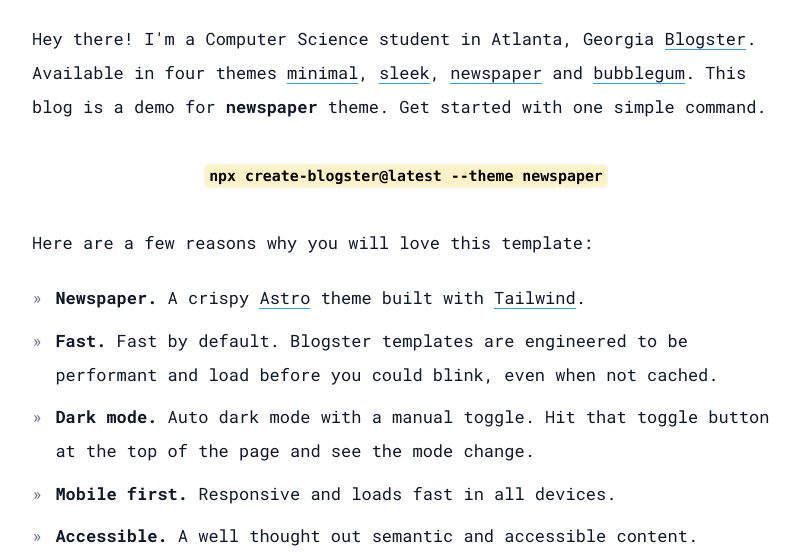
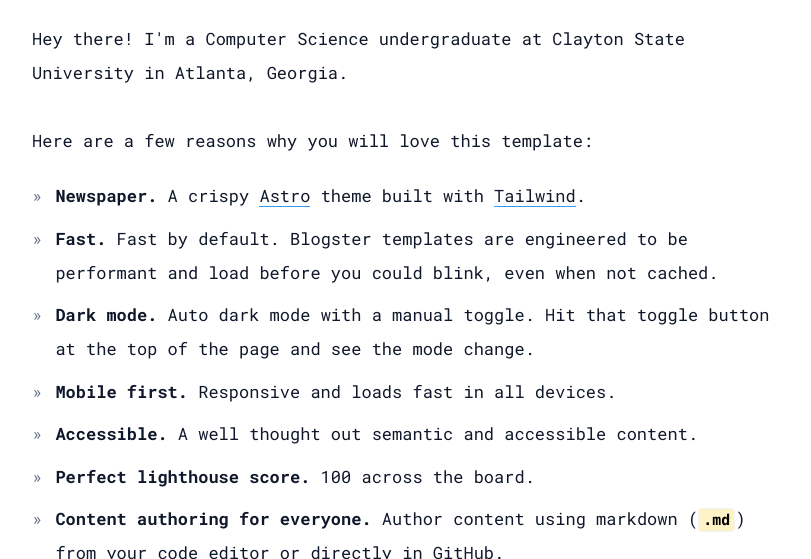
Before and after one commit to nTh0rn/nthorn, an Astro site: page / in a window 1280 px wide. Shown: the part 235-794 px from the top of the page, without its empty margins (234-1045 px from the left). Built offline with nearby package versions, Linux system fonts and the light colour scheme; Astro itself is replaced by a stand-in of ours.

Commit message:
Update Intro.astro

```diff
--- a/src/components/Intro.astro
+++ b/src/components/Intro.astro
@@ -27,25 +27,7 @@
   </div>
   <div>
     <p class="mb-8">
-      Hey there! I'm a Computer Science student in Atlanta, Georgia
-      <a href={"https://github.com/flexdinesh/blogster"} target="_blank"
-        >Blogster</a
-      >. Available in four themes
-      <a href={"https://blogster-minimal.netlify.app"} target="_blank"
-        >minimal</a
-      >,
-      <a href={"https://blogster-sleek.netlify.app"} target="_blank">sleek</a>,
-      <a href={"https://blogster-newspaper.netlify.app"} target="_blank"
-        >newspaper</a
-      > and
-      <a href={"https://blogster-bubblegum.netlify.app"} target="_blank"
-        >bubblegum</a
-      >. This blog is a demo for <strong>newspaper</strong> theme. Get started with
-      one simple command.
-    </p>
-    <p class="text-center whitespace-nowrap overflow-auto">
-      <code class="py-1 px-2">npx create-blogster@latest --theme newspaper</code
-      >
+      Hey there! I'm a Computer Science undergraduate at Clayton State University in Atlanta, Georgia.
     </p>
   </div>
 </section>
```
